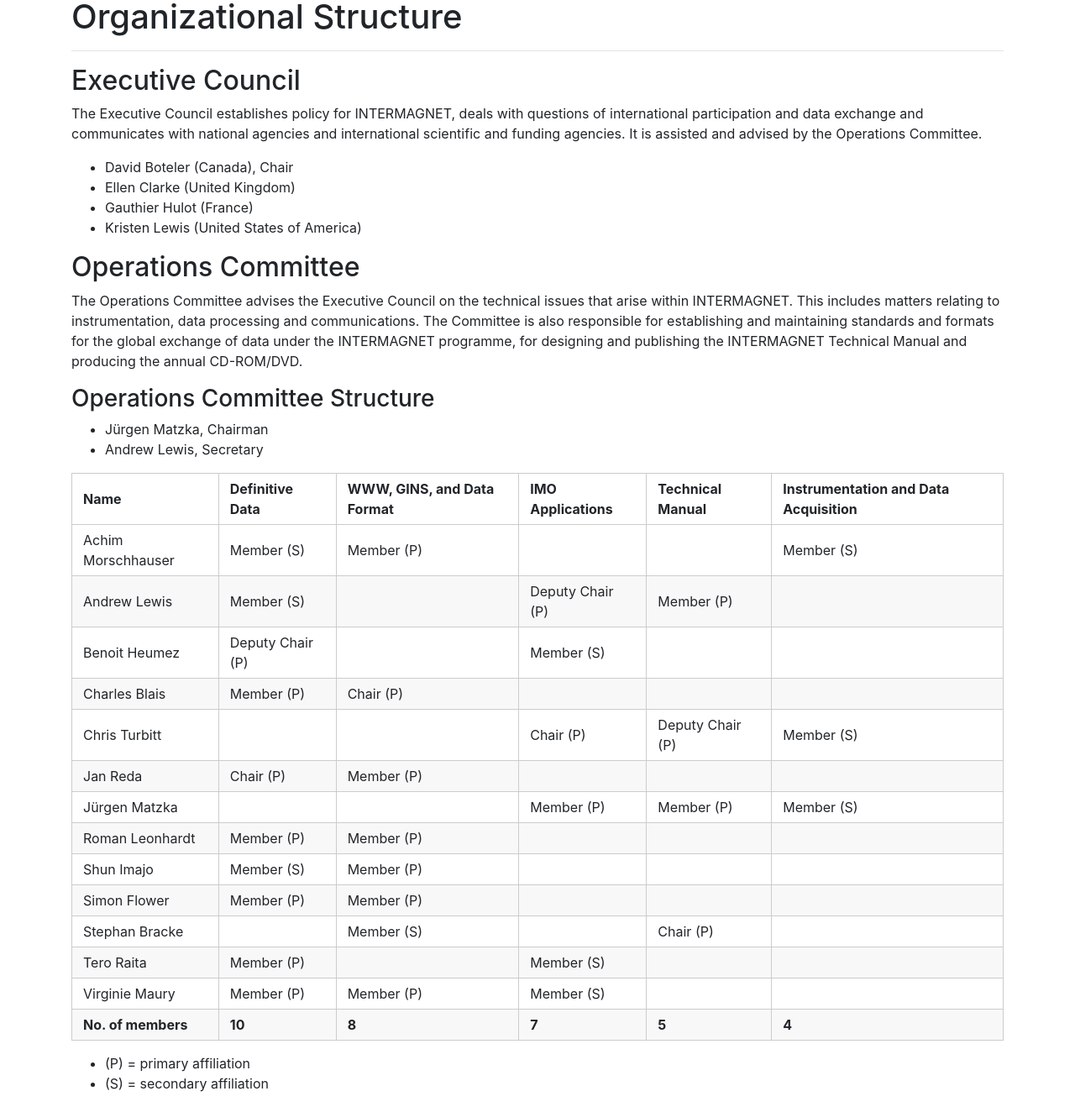
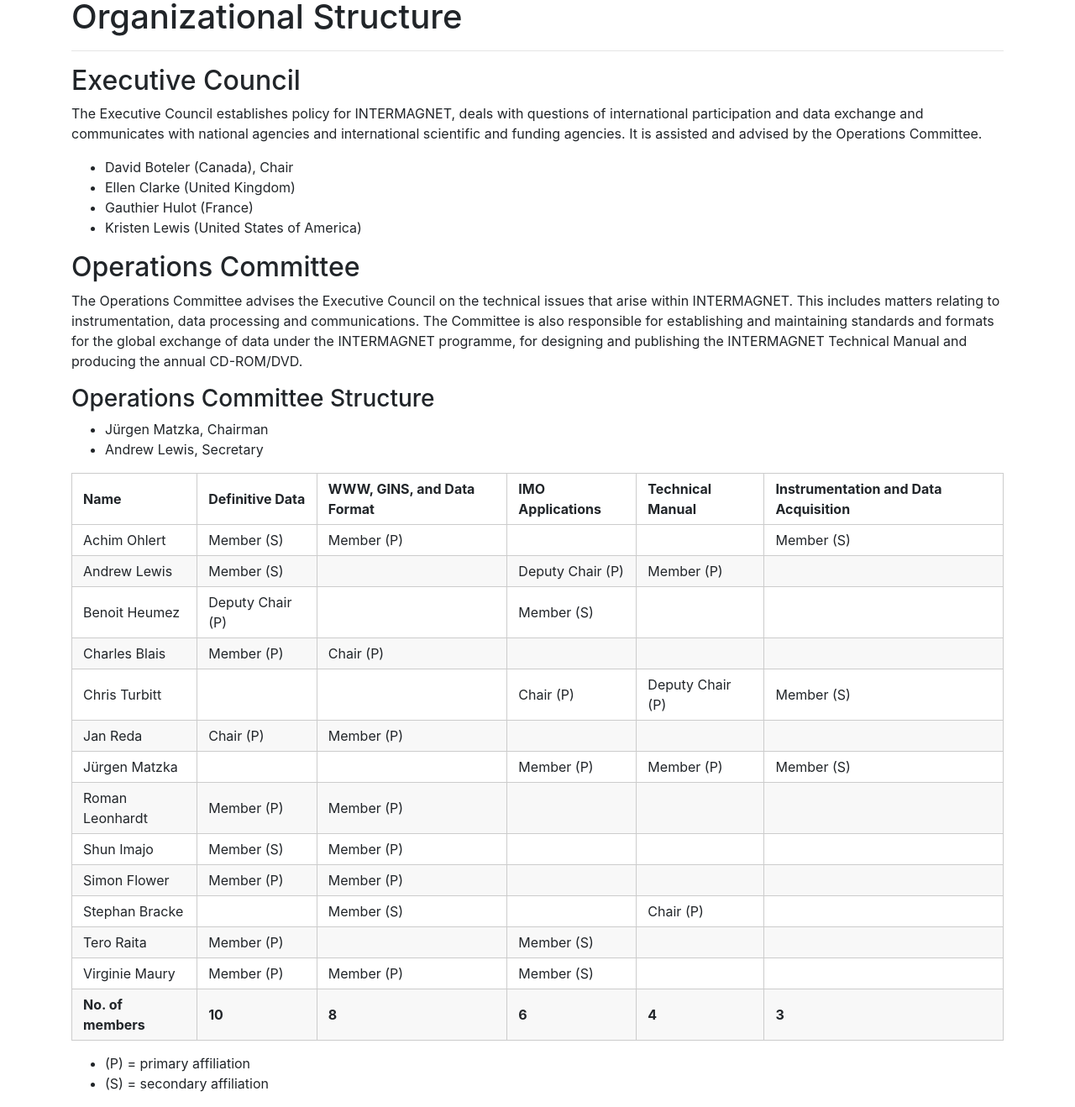
Before and after one commit to INTERMAGNET/intermagnet.github.io, a Jekyll site: the page built from structure.md, in a window 1280 px wide and 1400 px high, scrolled down 94 px, cut to the strip 82-1400 px from the top of the window. Shown: the whole strip at 84% size. Built offline with Jekyll 4.4.1, drawn with Linux system fonts in a browser that asks for light colours.

Commit message:
update new family name, corrected number of of memebers

```diff
--- a/structure.md
+++ b/structure.md
@@ -22,7 +22,7 @@
 
 | Name | Definitive Data | WWW, GINS, and Data Format | IMO Applications | Technical Manual | Instrumentation and Data Acquisition |
 |------|-----------------|----------------------------|------------------|------------------|--------------------------------------|
-| Achim Morschhauser | Member (S) | Member (P) | | | Member (S) |
+| Achim Ohlert | Member (S) | Member (P) | | | Member (S) |
 | Andrew Lewis | Member (S) | | Deputy Chair (P) | Member (P) | |
 | Benoit Heumez | Deputy Chair (P) | | Member (S) | | |
 | Charles Blais | Member (P) | Chair (P) | | | |
@@ -35,7 +35,7 @@
 | Stephan Bracke | | Member (S) | | Chair (P) | |
 | Tero Raita | Member (P) | | Member (S) | | |
 | Virginie Maury | Member (P) | Member (P) | Member (S) | | |
-| **No. of members** | **10** | **8** | **7** | **5** | **4** |
+| **No. of members** | **10** | **8** | **6** | **4** | **3** |
 
 - (P) = primary affiliation
 - (S) = secondary affiliation
```
